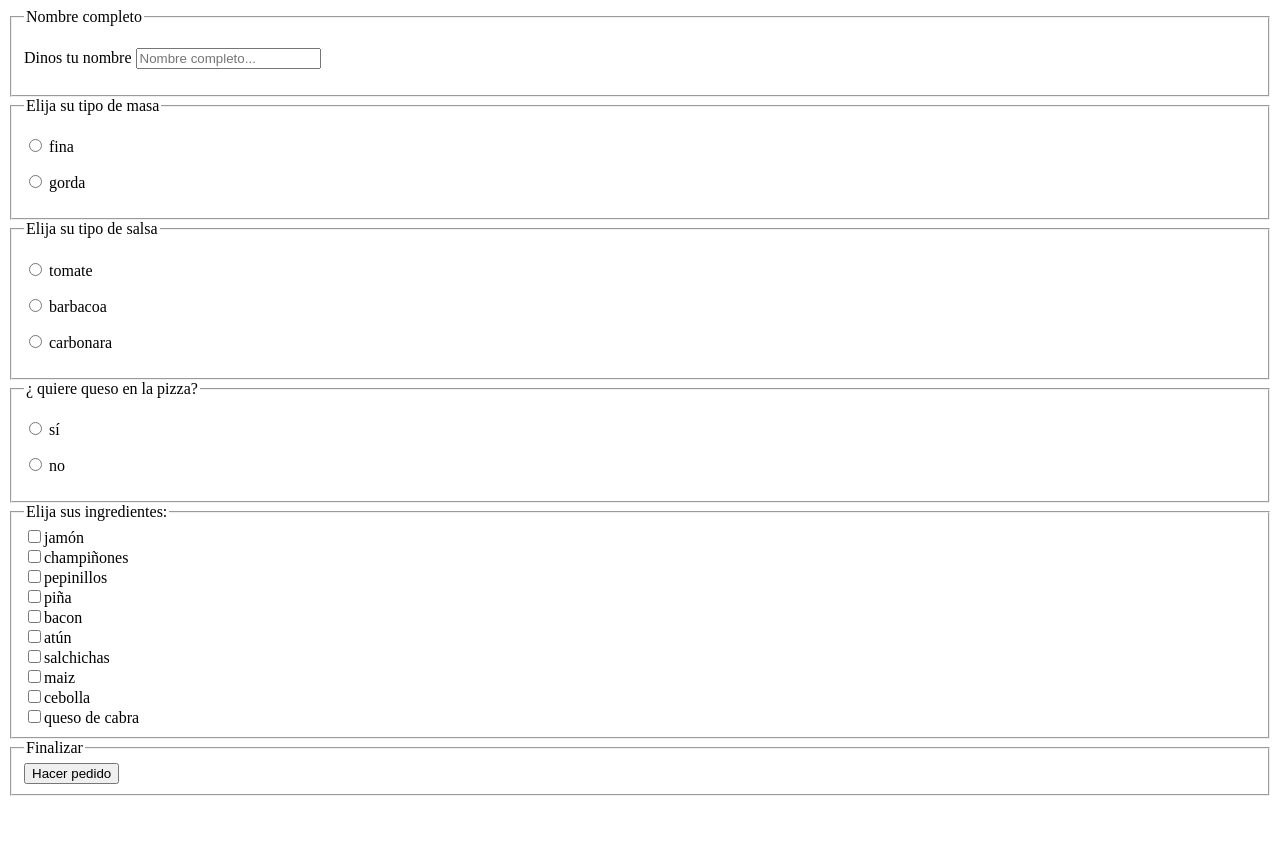
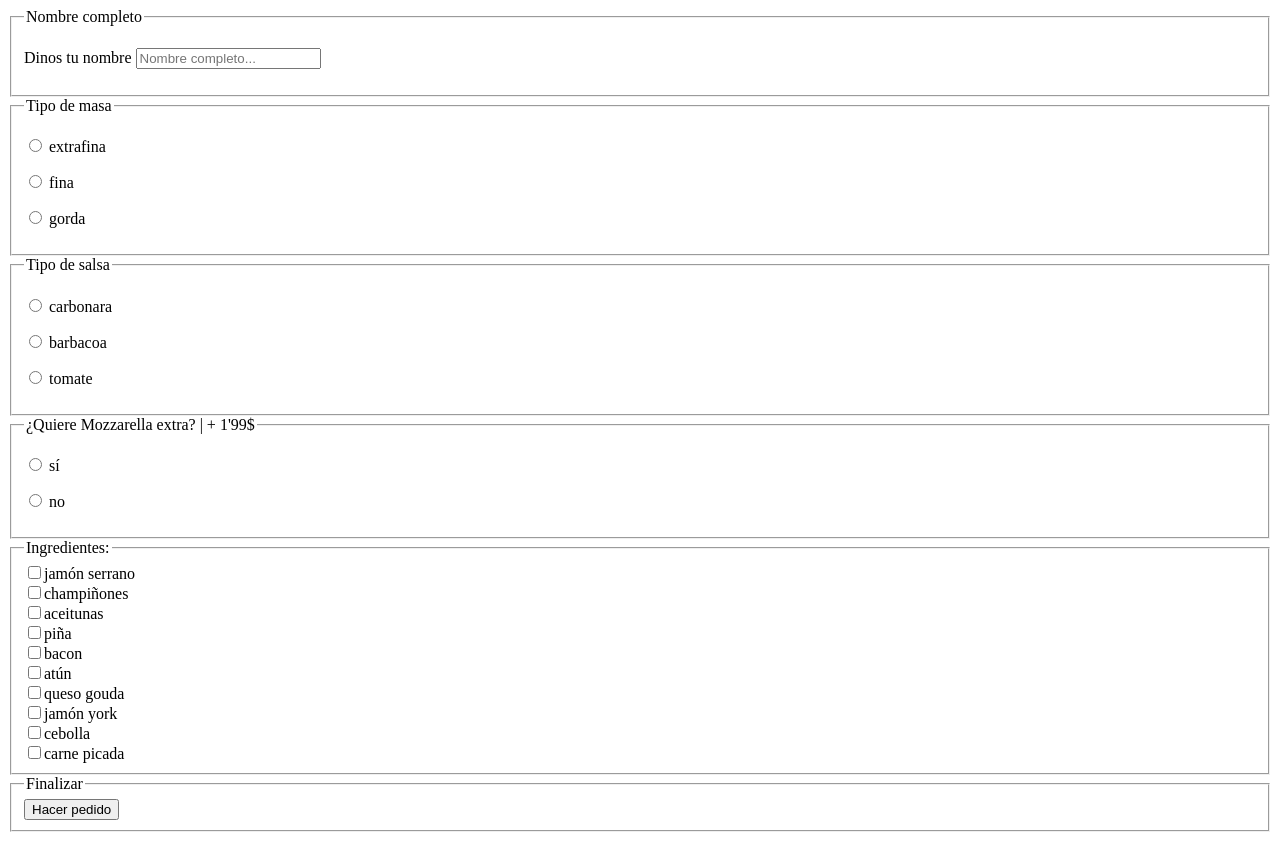
Before and after one commit to vigveel/TICO2, a plain HTML site: page PIZZERÍA.html in a window 1280 px wide. Before the commit the page ends 812 px from the top, so only its background shows below. Drawn offline with Linux system fonts and the light colour scheme.

Commit message:
Update PIZZERÍA.html

```diff
--- a/PIZZERÍA.html
+++ b/PIZZERÍA.html
@@ -8,34 +8,38 @@
     </p>
   </fieldset>
   <fieldset>
-    <legend>Elija su tipo de masa </legend>
+    <legend>Tipo de masa </legend>
     <p>
       <input type="radio" name="size" id="size_1" value="small">
+      <label for="size_1">extrafina</label>
+    </p>
+      <p>
+      <input type="radio" name="size" id="size_2" value="small">
       <label for="size_1">fina</label>
     </p>
     <p>
-      <input type="radio" name="size" id="size_2" value="medium">
+      <input type="radio" name="size" id="size_3" value="medium">
       <label for="size_2">gorda</label>
     </p>
 
   </fieldset>
   <fieldset>
-    <legend>Elija su tipo de salsa </legend>
+    <legend>Tipo de salsa </legend>
     <p>
       <input type="radio" name="size" id="size_1" value="small">
-      <label for="size_1">tomate</label>
+      <label for="size_1">carbonara</label>
     </p>
     <p>
       <input type="radio" name="size" id="size_2" value="medium">
       <label for="size_2">barbacoa</label>
     </p>
     <p>
-        <input type="radio" name="size" id="size_2" value="medium">
-        <label for="size_2">carbonara</label>
+        <input type="radio" name="size" id="size_3" value="medium">
+        <label for="size_3">tomate</label>
     </p>
 </fieldset>
     <fieldset>
-        <legend>¿ quiere queso en la pizza? </legend>
+        <legend>¿Quiere Mozzarella extra? | + 1'99$ </legend>
         <p>
           <input type="radio" name="size" id="size_1" value="small">
           <label for="size_1">sí</label>
@@ -46,20 +50,18 @@
         </p>
 
       </fieldset>
-
-  </fieldset>
   <fieldset>
-      <legend>Elija sus ingredientes: </legend>
-      <label><input type="checkbox" id="cbox1" value="first_checkbox">jamón</label><br>
+      <legend>Ingredientes: </legend>
+      <label><input type="checkbox" id="cbox1" value="first_checkbox">jamón serrano</label><br>
       <label><input type="checkbox" id="cbox1" value="first_checkbox">champiñones</label><br>
-      <label><input type="checkbox" id="cbox1" value="first_checkbox">pepinillos</label><br>
+      <label><input type="checkbox" id="cbox1" value="first_checkbox">aceitunas</label><br>
       <label><input type="checkbox" id="cbox1" value="first_checkbox">piña</label><br>
       <label><input type="checkbox" id="cbox1" value="first_checkbox">bacon</label><br>
       <label><input type="checkbox" id="cbox1" value="first_checkbox">atún </label><br>
-      <label><input type="checkbox" id="cbox1" value="first_checkbox">salchichas</label><br>
-      <label><input type="checkbox" id="cbox1" value="first_checkbox">maiz</label><br>
+      <label><input type="checkbox" id="cbox1" value="first_checkbox">queso gouda</label><br>
+      <label><input type="checkbox" id="cbox1" value="first_checkbox">jamón york</label><br>
       <label><input type="checkbox" id="cbox1" value="first_checkbox">cebolla</label><br>
-      <label><input type="checkbox" id="cbox1" value="first_checkbox">queso de cabra</label><br>
+      <label><input type="checkbox" id="cbox1" value="first_checkbox">carne picada</label><br>
   </fieldset>
 
   <fieldset>
```
